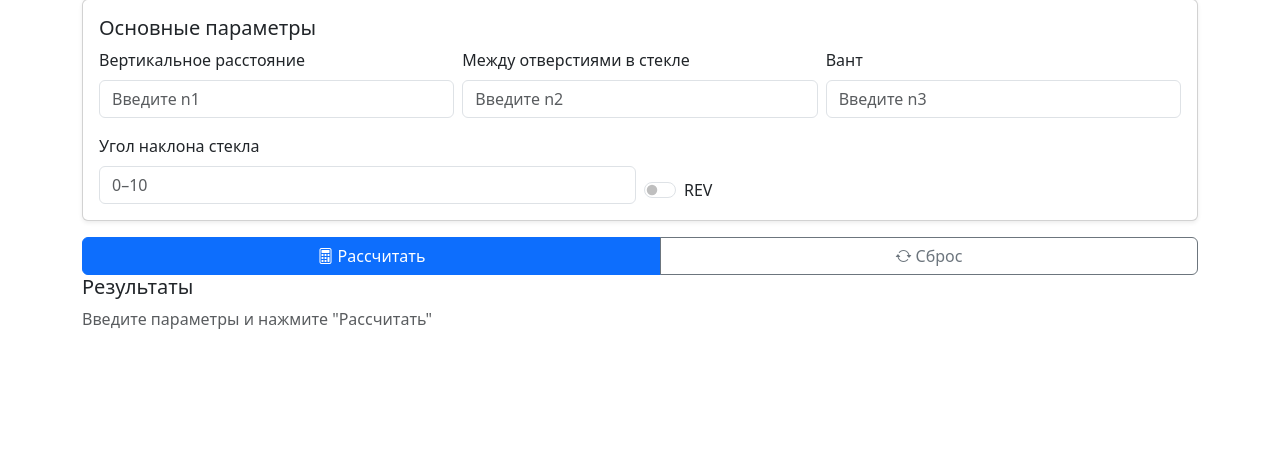
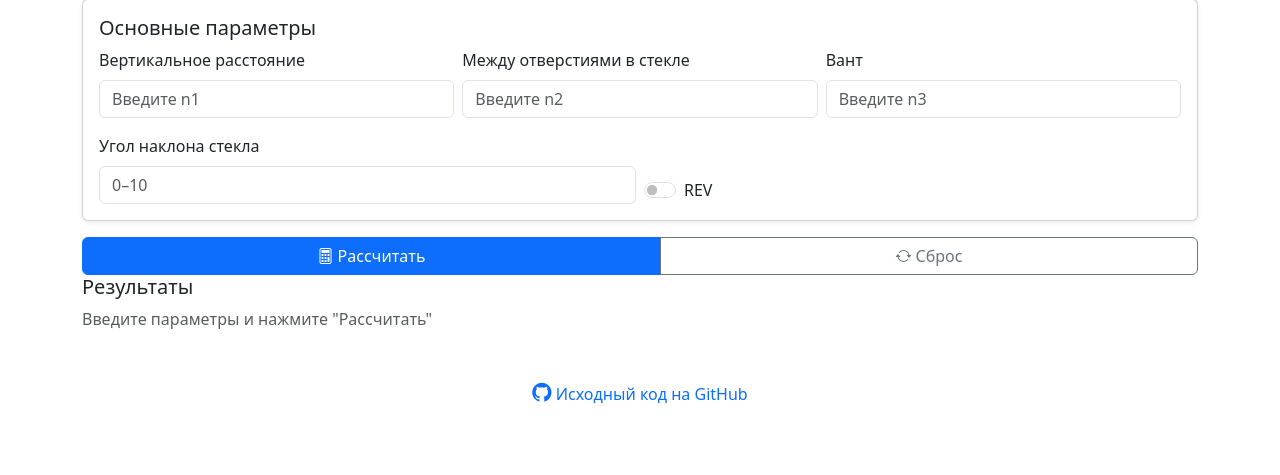
Before and after one commit to tvwoth/contour-app, a Flask app: page / in a window 1280 px wide. Shown: the part 263-738 px from the top of the page. Run offline with Flask 3, Linux system fonts and the light colour scheme.

Commit message:
ссылка githab

```diff
--- a/templates/index.html
+++ b/templates/index.html
@@ -470,5 +470,10 @@
             }
         });
     </script>
+    <footer class="text-center mt-5 mb-3 text-muted">
+        <a href="https://github.com/tvwoth/contour-app" target="_blank" class="text-decoration-none">
+            <i class="bi bi-github" style="font-size: 1.2rem;"></i> Исходный код на GitHub
+        </a>
+    </footer>
 </body>
 </html>
```
